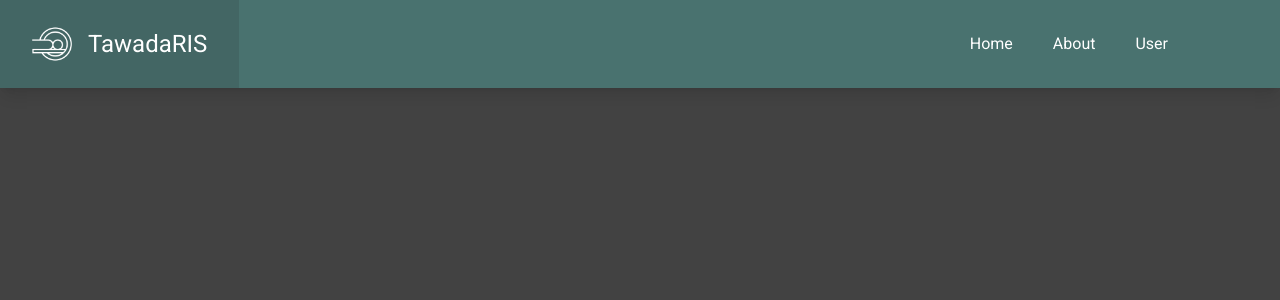
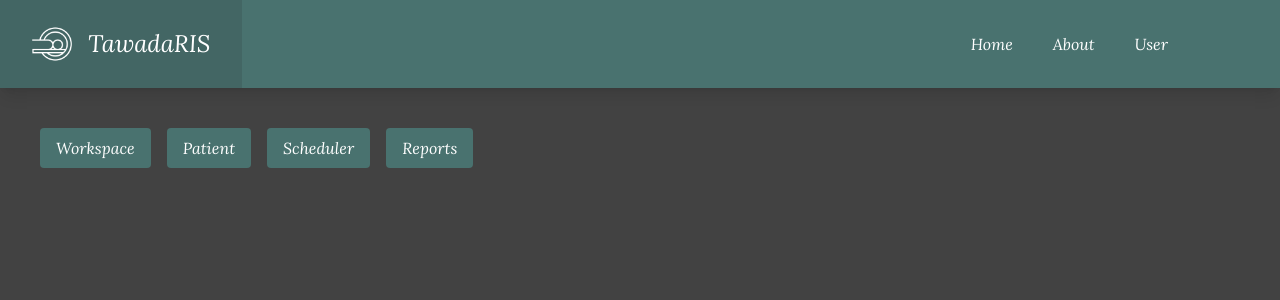
Before and after one commit to edgardimas/ris-client, a Vue app: page / in a window 1280 px wide. Shown: the top 300 px of the page. Built offline with nearby package versions, Linux system fonts and the light colour scheme.

Commit message:
navbar and basic home button feat.

```diff
--- a/index.html
+++ b/index.html
@@ -5,8 +5,10 @@
     <link rel="icon" href="/favicon.ico" />
     <meta name="viewport" content="width=device-width, initial-scale=1.0" />
     <title>TawadaRIS</title>
+    <link rel="preconnect" href="https://fonts.googleapis.com" />
+    <link rel="preconnect" href="https://fonts.gstatic.com" crossorigin />
     <link
-      href="https://fonts.googleapis.com/css2?family=Roboto:wght@300;400;500&display=swap"
+      href="https://fonts.googleapis.com/css2?family=Lora:ital@1&display=swap"
       rel="stylesheet"
     />
     <link
--- a/src/App.vue
+++ b/src/App.vue
@@ -1,5 +1,5 @@
 <template>
-  <div class="flex flex-col min-h-screen font-Roboto bg-theme-background">
+  <div class="flex flex-col min-h-screen font-Lora bg-theme-background">
     <SiteNavigation />
     <RouterView />
   </div>
--- a/src/views/HomeView.vue
+++ b/src/views/HomeView.vue
@@ -1,5 +1,28 @@
 <script setup></script>
 
 <template>
-  <main></main>
+  <main class="text-white text-1xl">
+    <div>
+      <button
+        class="bg-theme-primary hover:bg-theme-secondary text-white py-2 px-4 rounded my-10 ml-10"
+      >
+        Workspace
+      </button>
+      <button
+        class="bg-theme-primary hover:bg-theme-secondary text-white py-2 px-4 rounded my-10 ml-4"
+      >
+        Patient
+      </button>
+      <button
+        class="bg-theme-primary hover:bg-theme-secondary text-white py-2 px-4 rounded my-10 ml-4"
+      >
+        Scheduler
+      </button>
+      <button
+        class="bg-theme-primary hover:bg-theme-secondary text-white py-2 px-4 rounded my-10 ml-4"
+      >
+        Reports
+      </button>
+    </div>
+  </main>
 </template>
--- a/tailwind.config.js
+++ b/tailwind.config.js
@@ -9,7 +9,7 @@ module.exports = {
       }
     },
     fontFamily: {
-      Roboto: ['Roboto, sans-serif']
+      Lora: ['Lora, sans-serif']
     },
     screens: {
       sm: '640px',
```
